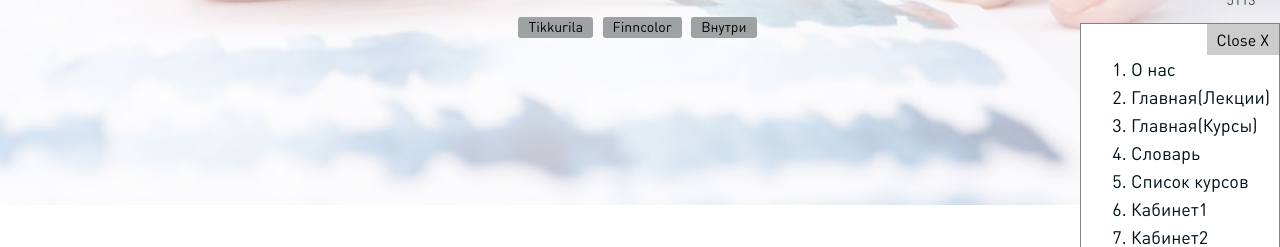
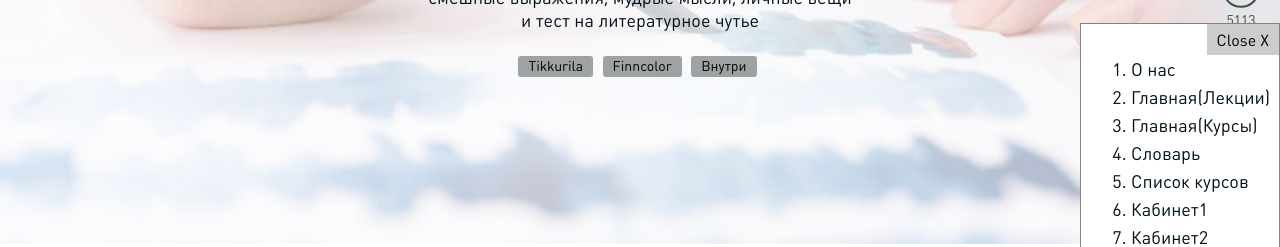
Before and after one commit to Pasha-nineseven/tikkurila, a website: page app/course.html in a window 1280 px wide. Shown: the part 421-668 px from the top of the page. Drawn offline with Linux system fonts and the light colour scheme; files whose address does not match are found by name.

```diff
--- a/app/scss/style.scss
+++ b/app/scss/style.scss
@@ -2106,7 +2106,7 @@
 
 .layout--course{
 	.index-top {
-	        padding: 164px 0 162px;
+	        padding: 203px 0 162px;
 	}
 	.page-title h1{
 		margin-bottom: 0;
```
Also changed, not shown: app/css/style.css, dist/css/style.css.
